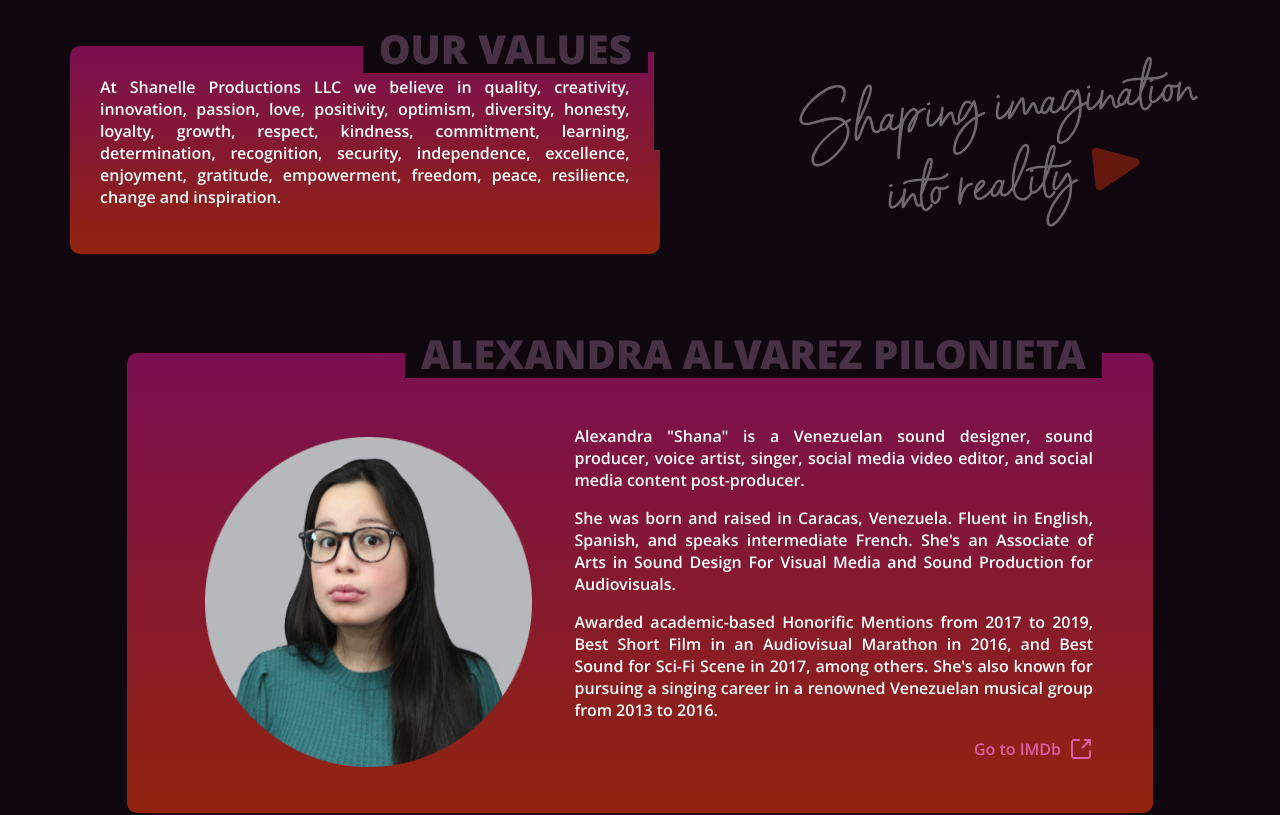
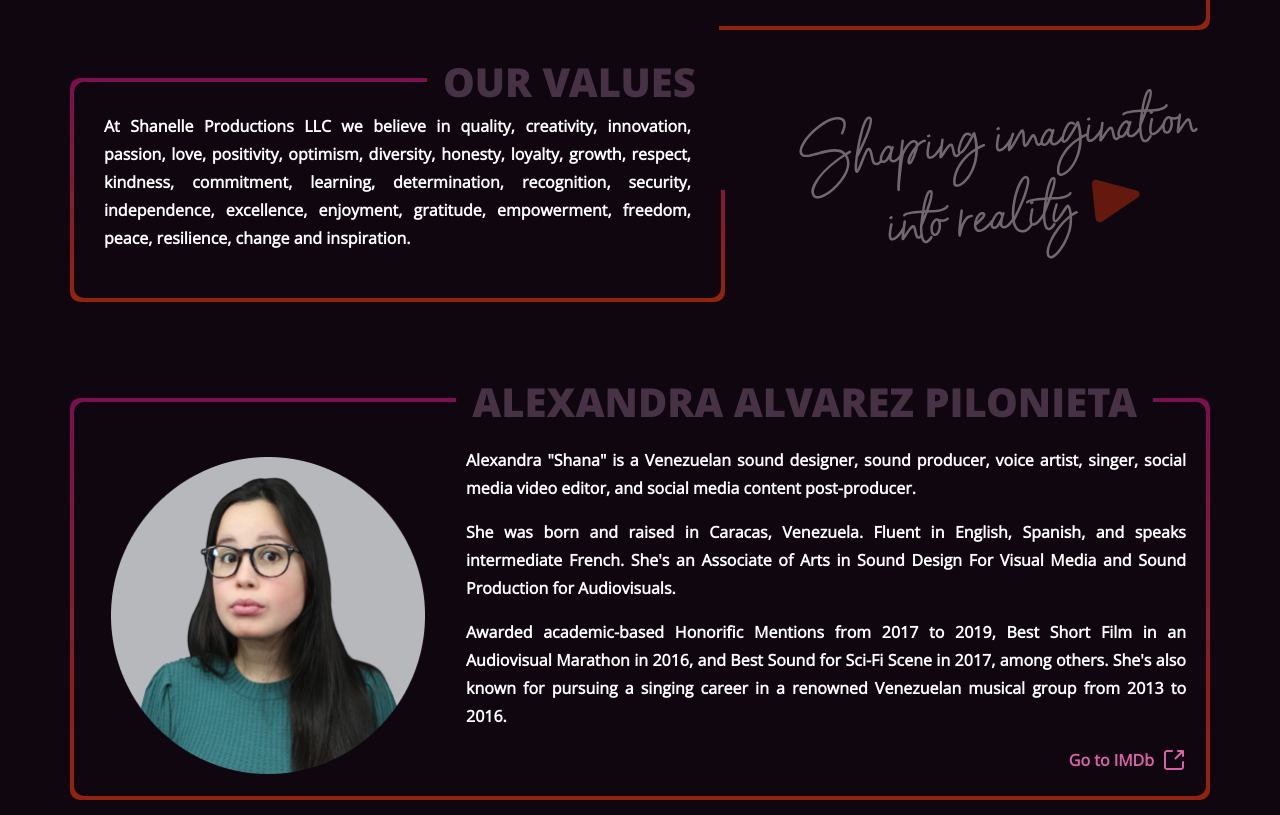
Before and after one commit to pmsg21/Website_Shanelle_Productions, a React (Vite) app: page /about in a window 1280 px wide. Shown: the part 375-1190 px from the top of the page. Built offline with nearby package versions, Linux system fonts and the light colour scheme.

Commit message:
Gradients borders and responsive changes
- Gradient borders changed from ::before pseudo element to one container with the gradient color and one with the background color
- Responsive changes made to container and image sizes

```diff
--- a/src/assets/css/styles.css
+++ b/src/assets/css/styles.css
@@ -44,7 +44,7 @@
 body {
   background-color: #10060f;
   color: #ffffff;
-  font-family: OpenSans-SemiBold;
+  font-family: OpenSans-Regular;
   overflow-x: hidden;
 }
 
@@ -95,8 +95,8 @@
   white-space: nowrap;
 }
 
-.shanelle-regular-text {
-  font-family: OpenSans-Regular;
+.shanelle-semi-bold-text {
+  font-family: OpenSans-SemiBold;
 }
 
 .shanelle-bold-text {
@@ -107,18 +107,20 @@
   font-family: OpenSans-ExtraBold;
 }
 
-.shanelle-container::before {
-  -webkit-mask-composite: xor;
-  -webkit-mask: linear-gradient(#fff 0 0) content-box, linear-gradient(#fff 0 0);
-  background: linear-gradient(180deg, #c2157d 0%, #e8380d 100%);
+.shanelle-container {
+  background: linear-gradient(
+    rgba(194, 21, 125, 0.6) 0%,
+    rgba(232, 56, 13, 0.6) 100%
+  );
   border-radius: 10px;
-  content: '';
-  inset: 0;
-  mask: initial;
-  mask-composite: exclude;
-  padding: 4px;
-  position: absolute;
-  width: 100%;
+  padding: 4px !important;
+}
+
+.shanelle-inner-container {
+  background: #10060f;
+  border-radius: 10px;
+  height: 100%;
+  padding: 30px;
 }
 
 .shanelle-fixed-footer {
@@ -247,14 +249,8 @@
 }
 
 /* ABOUT US */
-.shanelle-about-us-container {
-  padding: 30px;
-  width: 90%;
-}
-
-.shanelle-about-us-container::before {
-  opacity: 0.6;
-  z-index: -1;
+.shanelle-person-container {
+  padding: 50px;
 }
 
 .shanelle-mission-vision-container::after,
@@ -267,14 +263,14 @@
 }
 
 .shanelle-mission-vision-container::after {
-  border-width: 0 0 6px 6px;
+  border-width: 0 0 10px 10px;
   bottom: 0;
   height: 75%;
   left: 0;
 }
 
 .shanelle-values-container::after {
-  border-width: 6px 6px 0 0;
+  border-width: 10px 10px 0 0;
   height: 50%;
   right: 0;
   top: 0;
@@ -307,14 +303,14 @@
 
 .shanelle-about-us-container .michelle {
   right: 15%;
-  bottom: -8%;
+  bottom: -7%;
 }
 
 .shanelle-about-us-container p {
   color: #ffffff;
   font-size: 16px;
   font-weight: 600;
-  line-height: 22px;
+  line-height: 28px;
   text-align: justify;
 }
 
@@ -544,6 +540,10 @@
     margin-right: 10%;
   }
 
+  .shanelle-projects-award-icon {
+    width: 9%;
+  }
+
   /* ABOUT US */
   .shanelle-about-us-container .michelle {
     bottom: -6%;
@@ -594,8 +594,8 @@
     top: -3%;
   }
 
-  .shanelle-project-container .shanelle-container::before {
-    content: none;
+  #projects-section .shanelle-container {
+    background: none;
   }
 
   .shanelle-projects-award-image {
@@ -613,6 +613,22 @@
   }
 
   /* ABOUTS US */
+  .shanelle-values-container h1 {
+    top: -10%;
+  }
+
+  .shanelle-mission-vision-container::after {
+    border-width: 0 0 15px 15px;
+    bottom: -5px;
+    left: -5px;
+  }
+
+  .shanelle-values-container::after {
+    border-width: 15px 15px 0 0;
+    right: -5px;
+    top: -5px;
+  }
+
   .shanelle-about-us-container .shanelle-name {
     background: transparent;
   }
@@ -632,7 +648,7 @@
   }
 
   .shanelle-card {
-    height: 355px;
+    height: 380px;
   }
 }
 
@@ -674,6 +690,10 @@
     width: 450px;
   }
 
+  .shanelle-projects-award-icon {
+    width: 10%;
+  }
+
   .shanelle-projects-award-text-container p {
     padding: 0 !important;
     padding-right: 25% !important;
@@ -687,7 +707,11 @@
 
   /* ABOUT US */
   .shanelle-values-container h1 {
-    top: -10%;
+    top: -9%;
+  }
+
+  .shanelle-person-container {
+    padding: 20px;
   }
 
   .shanelle-about-us-container .shanelle-name {
@@ -748,6 +772,10 @@
     filter: none;
   }
 
+  .shanelle-container {
+    background: none;
+  }
+
   /* SHANELLE STYLES */
   /* HOME */
   .shanelle-catchphrase {
@@ -767,7 +795,7 @@
   }
 
   /* PROJECTS */
-  .shanelle-project-container .shanelle-container::before {
+  .shanelle-project-container {
     content: none;
   }
 
@@ -777,6 +805,14 @@
   }
 
   /* ABOUT US */
+  .shanelle-inner-container {
+    padding: 20px;
+  }
+
+  .shanelle-person-container {
+    padding: 30px;
+  }
+
   .shanelle-about-us-container {
     padding: 10px;
   }
@@ -793,11 +829,12 @@
 
   .shanelle-about-us-container p {
     font-size: 14px;
+    text-align: left;
   }
 
   /* PRESS */
   .shanelle-card {
-    height: 365px;
+    height: 380px;
   }
 
   /* CONTACT */
--- a/src/components/about/AboutPerson.tsx
+++ b/src/components/about/AboutPerson.tsx
@@ -21,19 +21,21 @@
   isPortrait,
 }: AboutPersonProps) => {
   return (
-    <Row
+    <div
       className={`p-${
-        screenWidth > 1024 ? '5' : screenWidth < 768 ? '0' : 3
+        screenWidth > 1024 ? '5' : screenWidth < 768 ? '0' : '3'
       } m-auto animate__animated animate__fadeIn animate__delay-1${
         id === 1 ? '' : '-5'
-      }s shanelle-about-us-container shanelle-container position-relative ${
+      }s shanelle-container shanelle-about-us-container position-relative ${
         screenWidth > 767 ? 'mt-7 mb-5' : 'mt-3 mb-3'
       }`}
     >
+      <div className="shanelle-inner-container shanelle-person-container">
+        <Row>
           <Col
             md={!isPortrait ? 12 : 5}
             xs={12}
-        lg={5}
+            lg={4}
             className={`${
               screenWidth < 768 ? 'mb-3' : ''
             } shanelle-about-us-image-container`}
@@ -48,7 +50,7 @@
           <Col
             md={!isPortrait ? 12 : 7}
             xs={12}
-        lg={7}
+            lg={8}
             className={screenWidth < 768 ? 'p-1' : ''}
           >
             {screenWidth < 768 ? (
@@ -76,10 +78,17 @@
             <p className={`${screenWidth < 768 ? 'mt-4' : ''} text-end mb-0`}>
               <a href={imdb} target="_blank" className="link transition">
                 Go to IMDb
-            <Image fluid alt="Link Icon" src={LinkIcon} className="ms-2 mb-1" />
+                <Image
+                  fluid
+                  alt="Link Icon"
+                  src={LinkIcon}
+                  className="ms-2 mb-1"
+                />
               </a>
             </p>
           </Col>
         </Row>
+      </div>
+    </div>
   );
 };
--- a/src/components/contact/ContactForm.tsx
+++ b/src/components/contact/ContactForm.tsx
@@ -74,7 +74,7 @@
       >
         <Form.Control
           autoComplete="off"
-          className="transition"
+          className="transition shanelle-semi-bold-text"
           disabled={isSending}
           onChange={handleInputChange}
           placeholder="Your Name"
@@ -92,7 +92,7 @@
       >
         <Form.Control
           autoComplete="off"
-          className="transition"
+          className="transition shanelle-semi-bold-text"
           disabled={isSending}
           onChange={handleInputChange}
           pattern="[a-z0-9._%+-]+@[a-z0-9.-]+\.[a-z]{2,4}$"
@@ -112,7 +112,7 @@
         <Form.Control
           as="textarea"
           autoComplete="off"
-          className="transition"
+          className="transition shanelle-semi-bold-text"
           disabled={isSending}
           onChange={handleInputChange}
           placeholder="Message"
--- a/src/components/home/Catchphrase.tsx
+++ b/src/components/home/Catchphrase.tsx
@@ -17,7 +17,7 @@
 
   return (
     <p
-      className={`shanelle-catchphrase animate__animated animate__fadeIn ${classes}`}
+      className={`shanelle-catchphrase shanelle-semi-bold-text animate__animated animate__fadeIn ${classes}`}
     >
       {catchphrase.text}
     </p>
--- a/src/components/projects/ProjectCard.tsx
+++ b/src/components/projects/ProjectCard.tsx
@@ -24,7 +24,11 @@
       <div className={screenWidth < 1025 ? 'mt-4' : ''}>
         <p className="mb-0 shanelle-extra-bold-text">{emphasisText}</p>
         <p className="text-end mt-3">
-          <a href={link} target="_blank" className="link transition">
+          <a
+            href={link}
+            target="_blank"
+            className="link transition shanelle-semi-bold-text"
+          >
             Go to IMDb
             <Image fluid alt="Link Icon" src={LinkIcon} className="ms-2 mb-1" />
           </a>
@@ -42,12 +46,14 @@
         } transition`}
       >
         {screenWidth > 1024 ? (
+          <div className="shanelle-inner-container">
             <div className="shanelle-project-description-container">
               <p className="mb-3 shanelle-extra-bold-text shanelle-project-title">
                 {title}
               </p>
               <p className="mb-3 shanelle-project-description">{description}</p>
               {getProjectFooter()}
+            </div>
           </div>
         ) : (
           <div>
@@ -61,7 +67,7 @@
               <div id="collapsed-description">{getProjectFooter()}</div>
             </Collapse>
             <p
-              className="link transition text-end"
+              className="link transition text-end shanelle-semi-bold-text"
               onClick={() => setIsOpen(!isOpen)}
             >
               {!isOpen ? 'More...' : '...Less'}
--- a/src/components/projects/Video.tsx
+++ b/src/components/projects/Video.tsx
@@ -1,28 +1,15 @@
-import { MutableRefObject, useEffect, useRef } from 'react';
-import { useDetectScrollTop } from '../../hooks/useDetectScrollTop';
 import { useScreenDimensions } from '../../hooks/useScreenDimensions';
 import ProjectsVideo from '../../assets/images/projects/shanelle-productions-logo-reveal-landscape.mp4';
 
 export const Video = () => {
   const { screenWidth } = useScreenDimensions();
-  const videoRef = useRef() as MutableRefObject<HTMLVideoElement>;
-  const isTopOfElement = useDetectScrollTop(videoRef);
-
-  useEffect(() => {
-    if (screenWidth < 768) {
-      isTopOfElement ? videoRef.current?.play() : videoRef.current?.load();
-    }
-  }, [isTopOfElement]);
 
   return (
     <video
-      autoPlay={screenWidth > 767}
+      controls
       className={`${
         screenWidth < 768 ? 'w-100 mt-3 mb-4' : 'mb-7'
       } d-block m-auto animate__animated animate__fadeIn transition scale`}
-      loop
-      muted
-      ref={videoRef}
     >
       <source src={ProjectsVideo} type="video/mp4" />
       Your browser does not support the video tag.
--- a/src/components/shared/Footer.tsx
+++ b/src/components/shared/Footer.tsx
@@ -11,7 +11,7 @@
       {screenWidth > 767 ? (
         <Row>
           <Col>
-            <span className="transition brightness-200">
+            <span className="transition brightness-200 shanelle-semi-bold-text">
               Shanelle Productions LLC ®
             </span>
           </Col>
--- a/src/pages/About.tsx
+++ b/src/pages/About.tsx
@@ -61,10 +61,11 @@
             <div
               className={`${
                 screenWidth < 1025 ? 'd-block m-auto mt-4' : 'mt-6'
-              } shanelle-about-us-container shanelle-container position-relative shanelle-mission-vision-container ${
+              } shanelle-container shanelle-about-us-container position-relative shanelle-mission-vision-container ${
                 screenWidth < 768 ? 'ps-0 pe-0' : ''
               }`}
             >
+              <div className="shanelle-inner-container">
                 <p>
                   Our mission is to connect the emotions and senses of people
                   through audiovisual creations.
@@ -73,6 +74,7 @@
                   Our vision is to be a production company that helps people
                   communicate through audiovisual art.
                 </p>
+              </div>
             </div>
           </Col>
         </Row>
@@ -92,7 +94,7 @@
             <div
               className={`${
                 screenWidth < 1025 ? 'd-block m-auto' : ''
-              } shanelle-about-us-container shanelle-container position-relative shanelle-values-container ${
+              } shanelle-container shanelle-about-us-container position-relative shanelle-values-container ${
                 screenWidth < 768 ? 'ps-0 pe-0' : ''
               }`}
             >
@@ -102,6 +104,7 @@
                   classes="position-absolute ps-3 pe-3"
                 />
               ) : null}
+              <div className="shanelle-inner-container">
                 <p>
                   At Shanelle Productions LLC we believe in quality, creativity,
                   innovation, passion, love, positivity, optimism, diversity,
@@ -110,6 +113,7 @@
                   excellence, enjoyment, gratitude, empowerment, freedom, peace,
                   resilience, change and inspiration.
                 </p>
+              </div>
             </div>
           </Col>
           {screenWidth > 1024 ||
--- a/src/pages/Contact.tsx
+++ b/src/pages/Contact.tsx
@@ -72,12 +72,8 @@
       </div>
       <Container>
         <Footer
-          className={`${
-            screenWidth > 767 && screenWidth < 1025
-              ? 'absolute-footer'
-              : `mt-${screenWidth > 1300 ? '8' : '5'} mb-3`
-          } ${
-            screenWidth > 1024
+          className={`mt-${screenWidth > 1300 ? '8' : '5'} mb-3 ${
+            screenWidth > 1300
               ? 'shanelle-fixed-footer position-fixed w-100'
               : ''
           } animate__animated animate__fadeIn animate__delay-0-5s`}
--- a/src/pages/Home.tsx
+++ b/src/pages/Home.tsx
@@ -89,9 +89,9 @@
         </Row>
         {screenWidth > 767 ? (
           <Footer
-            className={`${
-              screenWidth > 1024 ? 'mt-5 mb-5' : 'absolute-footer'
-            } animate__animated animate__fadeIn animate__delay-1s`}
+            className={
+              'mt-5 mb-5 animate__animated animate__fadeIn animate__delay-1s'
+            }
           />
         ) : null}
       </Container>
--- a/src/pages/Projects.tsx
+++ b/src/pages/Projects.tsx
@@ -126,7 +126,7 @@
                     : isTopOfElement
                     ? 'animate__animated animate__fadeInRight opacity-1  animate__delay-0-5s'
                     : 'opacity-0'
-                } shanelle-regular-text shanelle-projects-award`}
+                } shanelle-projects-award`}
               >
                 As social media content post-producers, Michelle and Alexandra
                 have worked on several projects, highlighting their work for the
```
Lines whose indentation alone changed are shown as unchanged.
